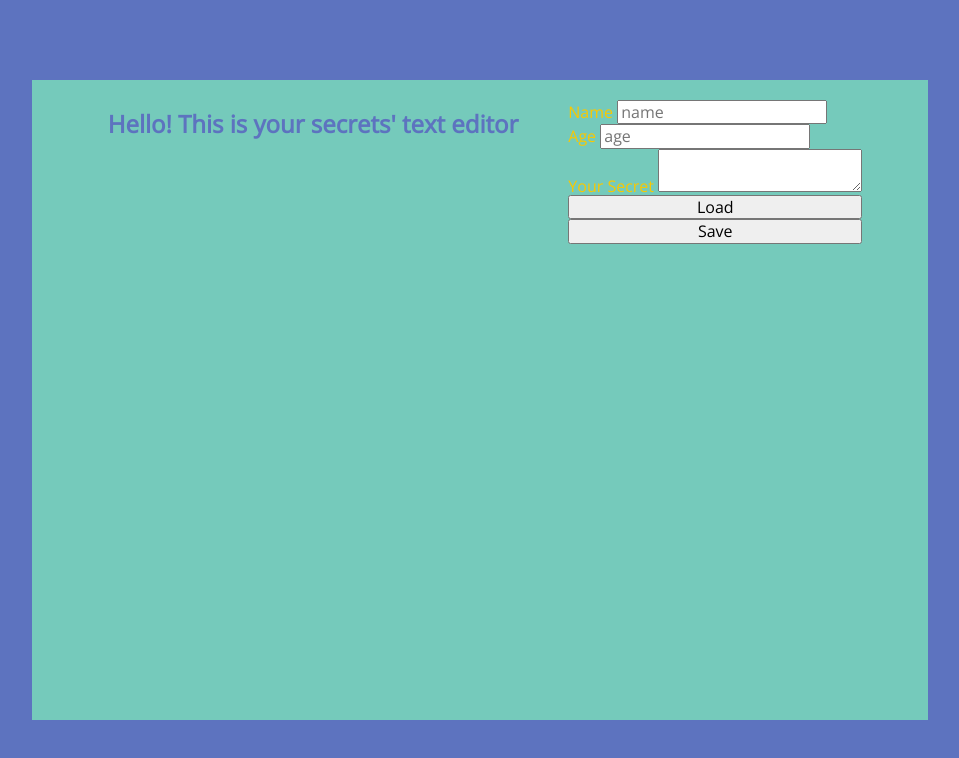
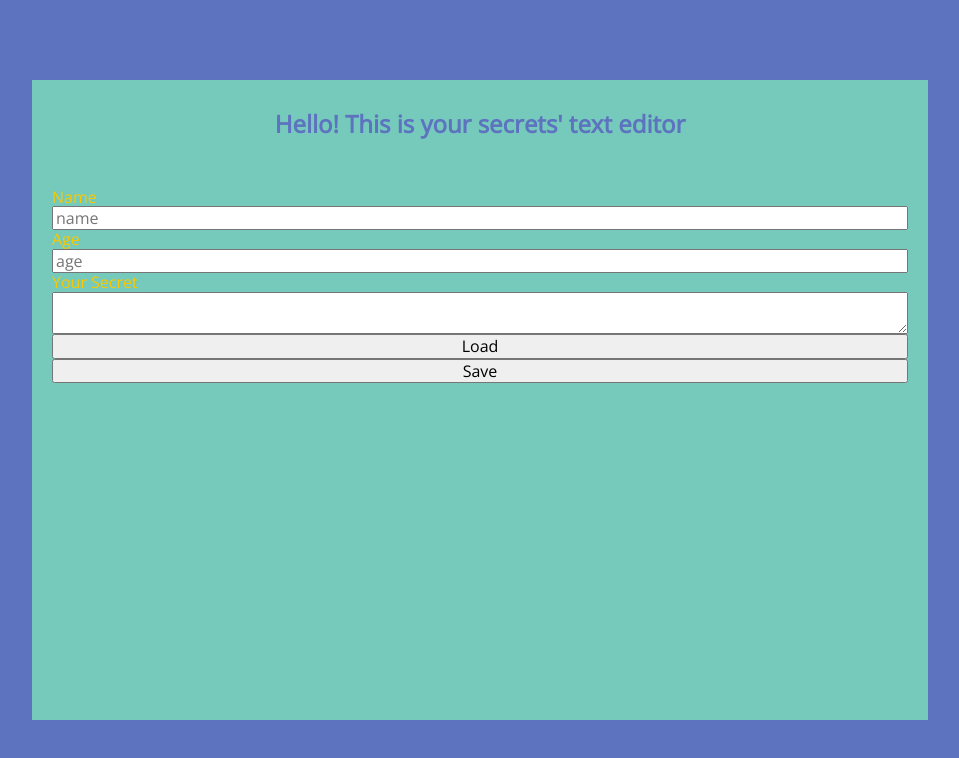
Before and after one commit to KarolChilimoniuk/my-editor, a website: page src/content/index.html in a window 1280 px wide. Shown: the whole page, without its empty margins (160-1119 px from the left). Drawn offline with nearby package versions, Linux system fonts and the light colour scheme; files that its build step writes are made by us from their sources.

Commit message:
added form__elements style

```diff
--- a/src/scss/_main-page.scss
+++ b/src/scss/_main-page.scss
@@ -25,5 +25,11 @@
         display: flex;
         flex-flow: column wrap;
         padding: 20px;
+        width: 100%;
+
+        &__elements {
+            display: flex;
+            flex-flow: column wrap;
+        }
     }
 }
```
